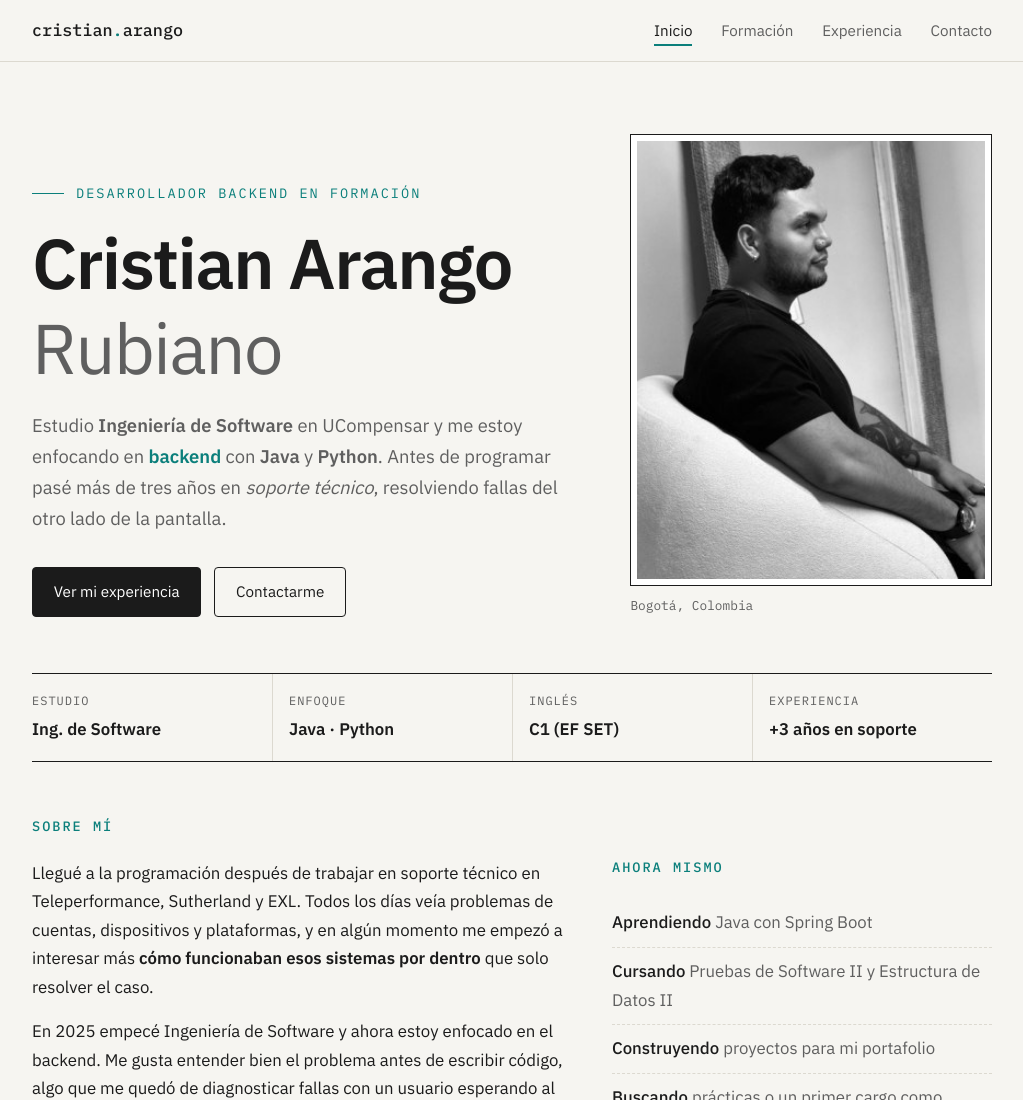
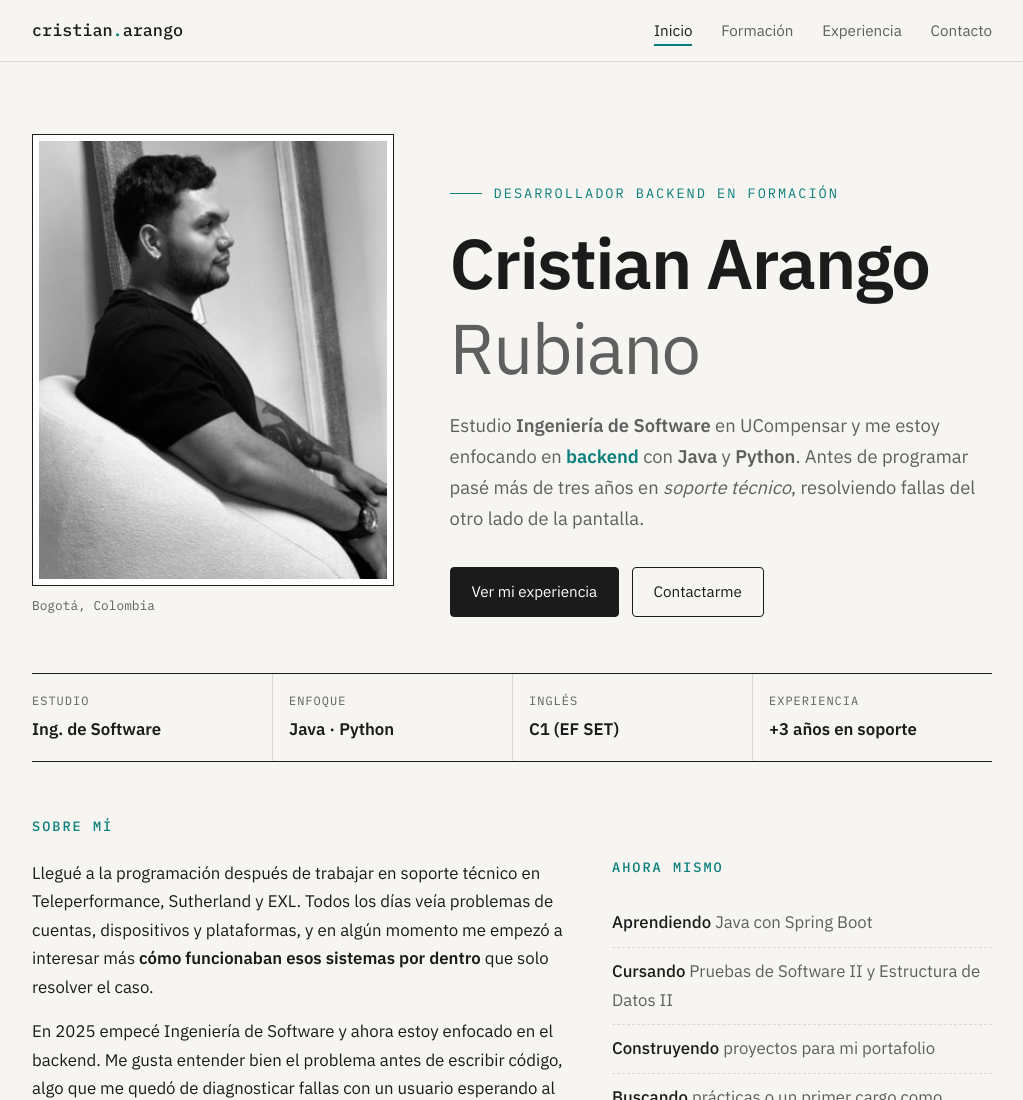
Before and after one commit to CristianArango2110-bit/CristianArango2110-bit.github.io, a plain HTML site: page index.html in a window 1280 px wide. Shown: the top 1100 px of the page, without its empty margins (128-1151 px from the left). Drawn offline with Linux system fonts and the light colour scheme.

Commit message:
Foto a la izquierda mirando hacia el texto

```diff
--- a/css/styles.css
+++ b/css/styles.css
@@ -396,7 +396,7 @@ mark {
 
 .hero__contenido {
   display: grid;
-  grid-template-columns: 1.5fr 1fr;
+  grid-template-columns: 1fr 1.5fr;
   gap: 3.5rem;
   align-items: end;
 }
@@ -447,9 +447,13 @@ mark {
   margin-top: 2rem;
 }
 
-/* Mi foto: rectangular con un borde delgado */
+/* Mi foto: rectangular con un borde delgado.
+   Con order: -1 sale primero aunque en el HTML esté después del texto:
+   en el computador queda a la izquierda mirando hacia mi nombre,
+   y en el celular queda arriba */
 .foto-perfil {
   margin: 0;
+  order: -1;
 }
 
 .foto-perfil img {
@@ -631,13 +635,11 @@ mark {
     grid-template-columns: 1fr;
   }
 
-  /* en el celular la foto va primero (order: -1) para que se vea apenas uno entra */
   .hero__contenido {
     gap: 2rem;
   }
 
   .foto-perfil {
-    order: -1;
     max-width: 200px;
   }
 
```
